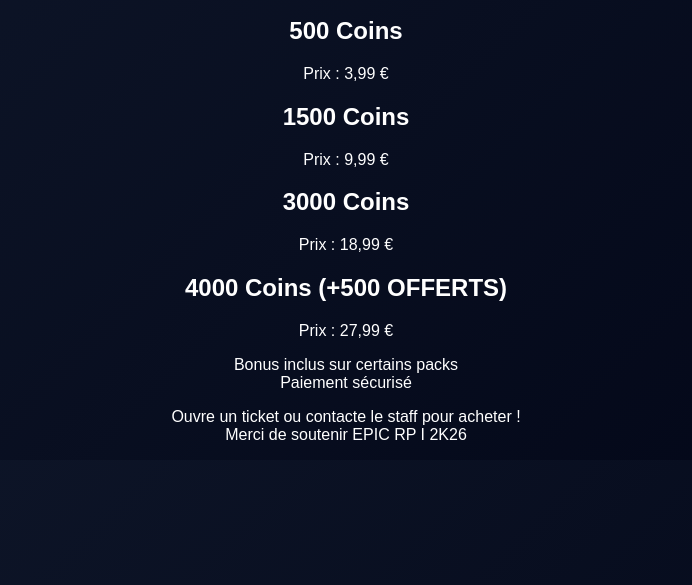
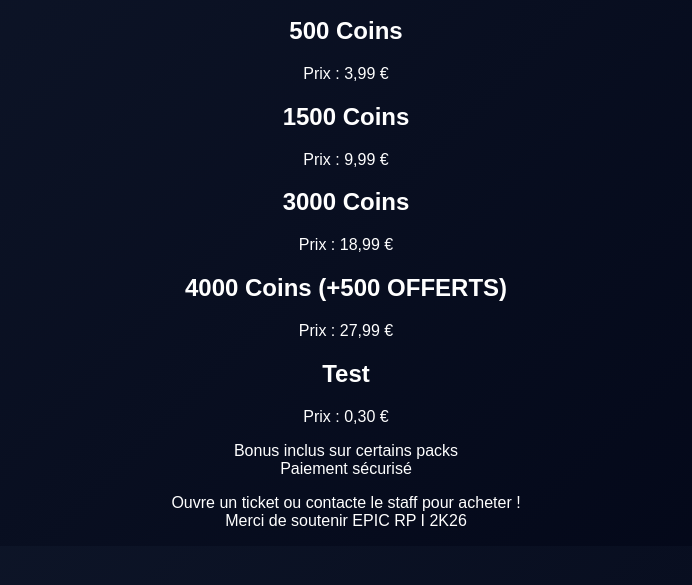
Before and after one commit to doudou764/epic-fa-boutique, a plain HTML site: page index.html in a window 1280 px wide. Shown: the part 119-704 px from the top of the page, without its empty margins (294-986 px from the left). Drawn offline with Linux system fonts and the light colour scheme; a script that the page names is missing.

Commit message:
Add test coin pack option to index.html
Added a new test coin pack option for purchase.

```diff
--- a/index.html
+++ b/index.html
@@ -34,6 +34,11 @@
             <p>Prix : 27,99 €</p>
             <div id="paypal-button-4000"></div>
         </div>
+         <div class="pack">
+            <h2>Test</h2>
+            <p>Prix : 0,30 €</p>
+            <div id="paypal-button-Test"></div>
+        </div>
     </div>
 
     <p>Bonus inclus sur certains packs<br>
```
